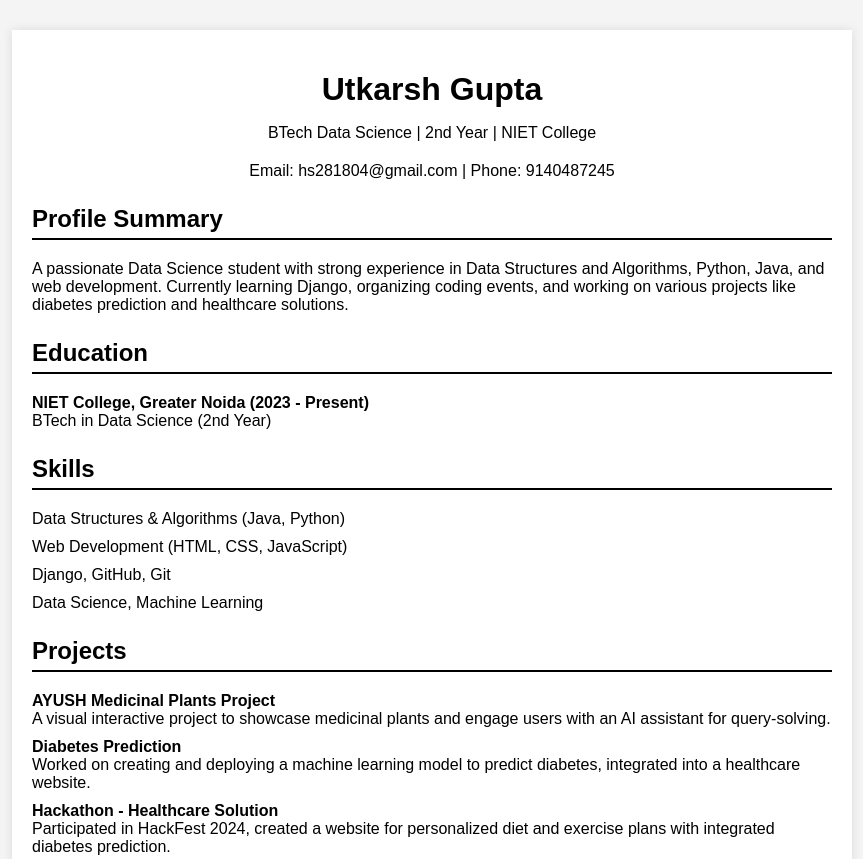
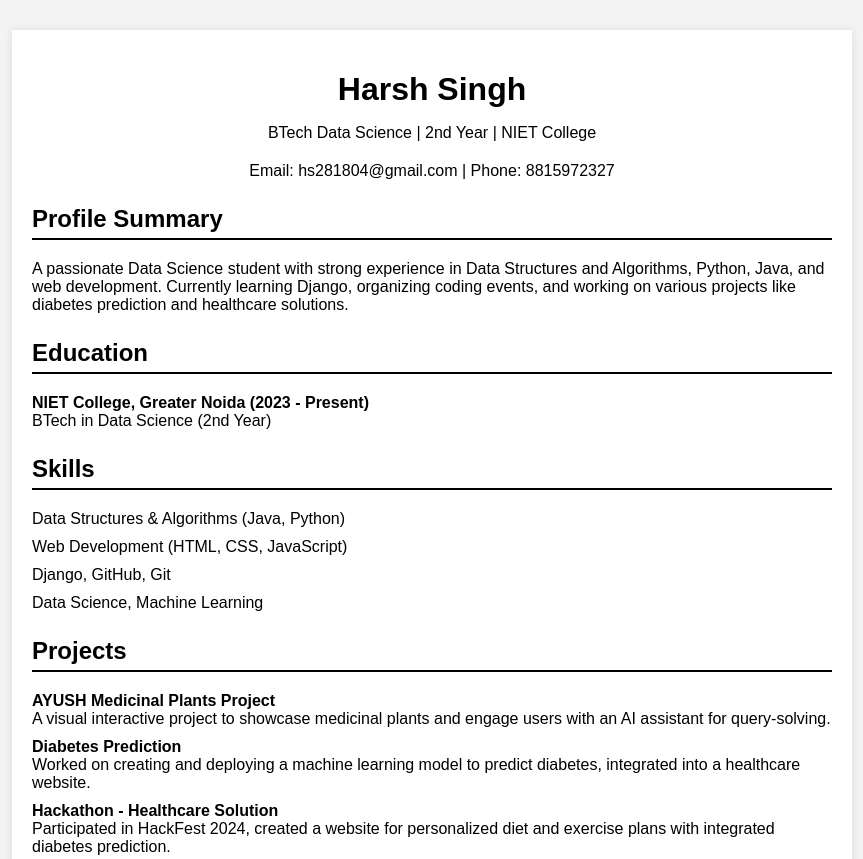
Before and after one commit to Harsh-web8/web-weave-2024, a plain HTML site: page index.html in a window 1280 px wide. Shown: the top 859 px of the page, without its empty margins (208-1071 px from the left). Drawn offline with Linux system fonts and the light colour scheme.

Commit message:
Update index.html
added index.html

```diff
--- a/index.html
+++ b/index.html
@@ -46,9 +46,9 @@
 <body>
 
 <div class="container">
-    <h1>Utkarsh Gupta</h1>
+    <h1>Harsh Singh</h1>
     <p class="contact">BTech Data Science | 2nd Year | NIET College</p>
-    <p class="contact">Email: hs281804@gmail.com | Phone: 9140487245</p>
+    <p class="contact">Email: hs281804@gmail.com | Phone: 8815972327</p>
 
     <h2>Profile Summary</h2>
     <p>A passionate Data Science student with strong experience in Data Structures and Algorithms, Python, Java, and web development.
```
